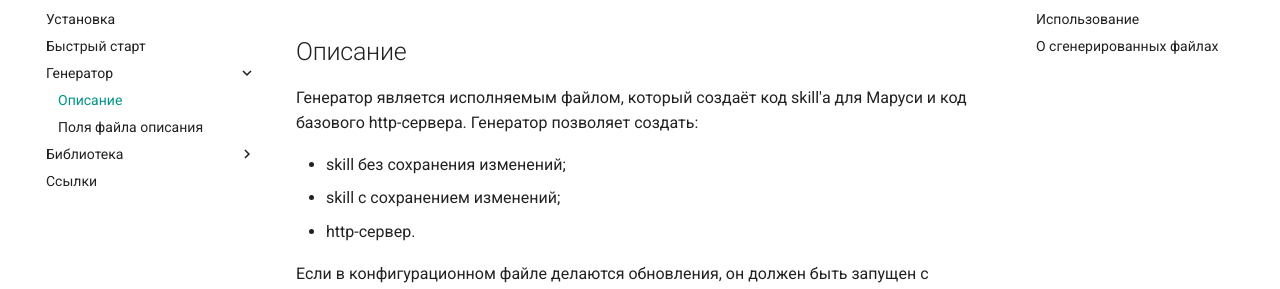
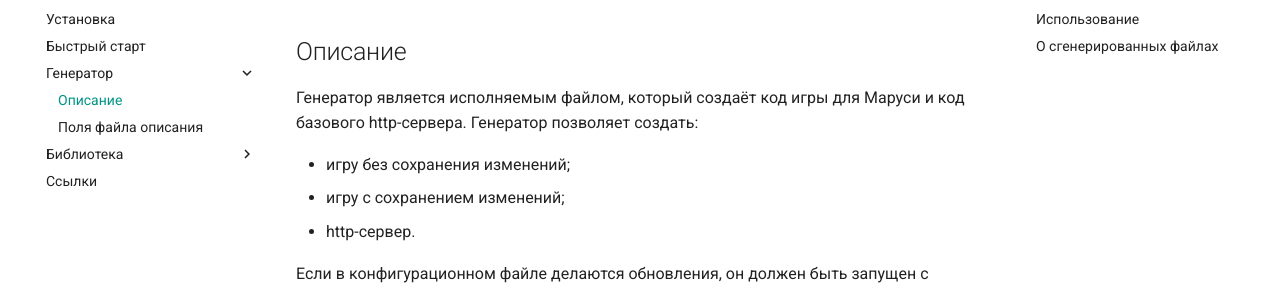
Before and after one commit to ThCompiler/go_game_constractor, an MkDocs documentation site: the page built from docs/gen_info.md, in a window 1280 px wide and 900 px high. Shown: the part 146-435 px from the top of the window. Built offline with MkDocs 1.6.1 and Material for MkDocs 9.7.7, drawn with Linux system fonts in a browser that asks for light colours; comment, search, counter and statistics services are not loaded; the version menu is left out.

Commit message:
Update gen_info.md

```diff
--- a/docs/gen_info.md
+++ b/docs/gen_info.md
@@ -5,11 +5,11 @@ title: "Генератор"
 
 ## Описание
 
-Генератор является исполняемым файлом, который создаёт код skill'а для Маруси и код базового http-сервера.
+Генератор является исполняемым файлом, который создаёт код игры для Маруси и код базового http-сервера.
 Генератор позволяет создать:
 
-* skill без сохранения изменений;
-* skill с сохранением изменений;
+* игру без сохранения изменений;
+* игру с сохранением изменений;
 * http-сервер.
 
 Если в конфигурационном файле делаются обновления, он должен быть запущен с флагом `-u | --update`, таким образом поддерживаются пользовательские изменения в коде.
```
